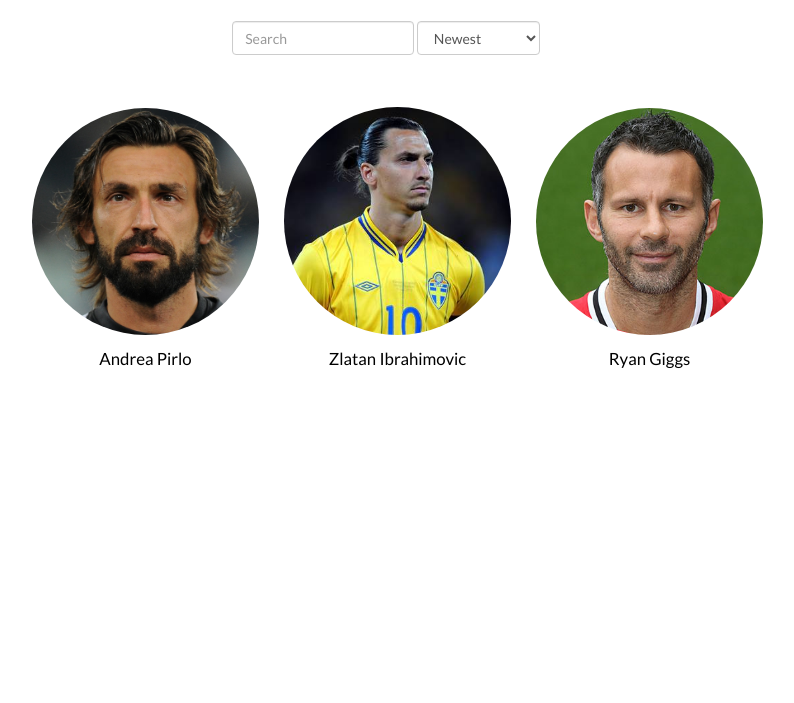
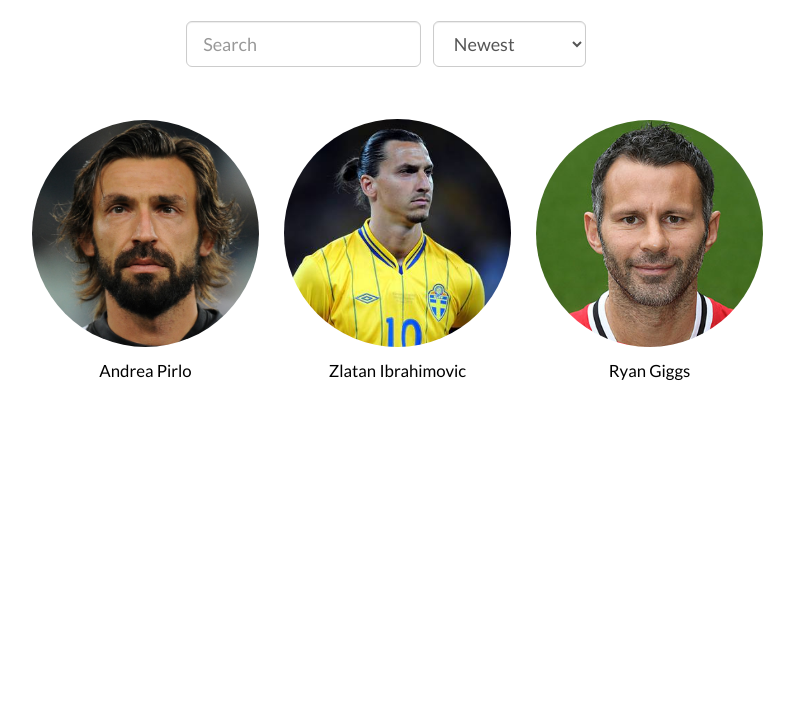
Before and after one commit to rishadafc/potw, a website: page index.html in a window 1280 px wide. Shown: the part 97-800 px from the top of the page, without its empty margins (254-1048 px from the left). Drawn offline with Linux system fonts and the light colour scheme; a web font is replaced by a local one.

Commit message:
Increase space between search box and filter dropdown

```diff
--- a/app/css/app.css
+++ b/app/css/app.css
@@ -42,6 +42,11 @@ a:hover {
   padding-top: 0.5em;
   padding-bottom: 2em;
   position: relative;
+}
+
+.search-field {
+  display: block;
+  margin-right: 0.5em;
 }
 
 .players {
--- a/app/partials/player-list.html
+++ b/app/partials/player-list.html
@@ -5,8 +5,8 @@
     <div class="search-box col-centered">
       <form class="form-inline">
         <div class="form-group">
-          <input ng-model="query" type="search" class="form-control input-md" placeholder="Search">
-          <select class="form-control input-md" ng-model="orderProp">
+          <input ng-model="query" type="search" class="form-control input-lg search-field" placeholder="Search">
+          <select class="form-control input-lg" ng-model="orderProp">
             <option value="name">Alphabetical</option>
             <option value="age">Newest</option>
           </select>
```
